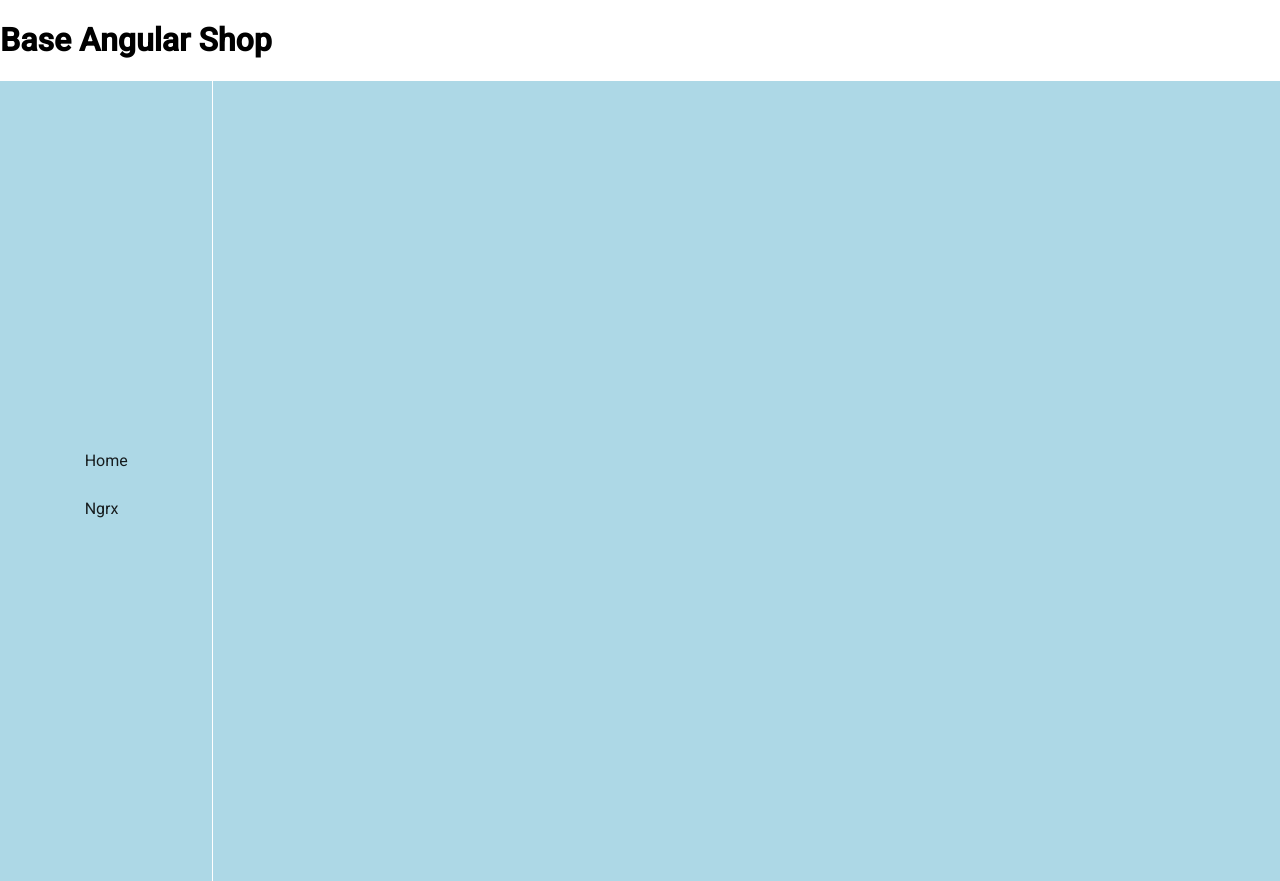
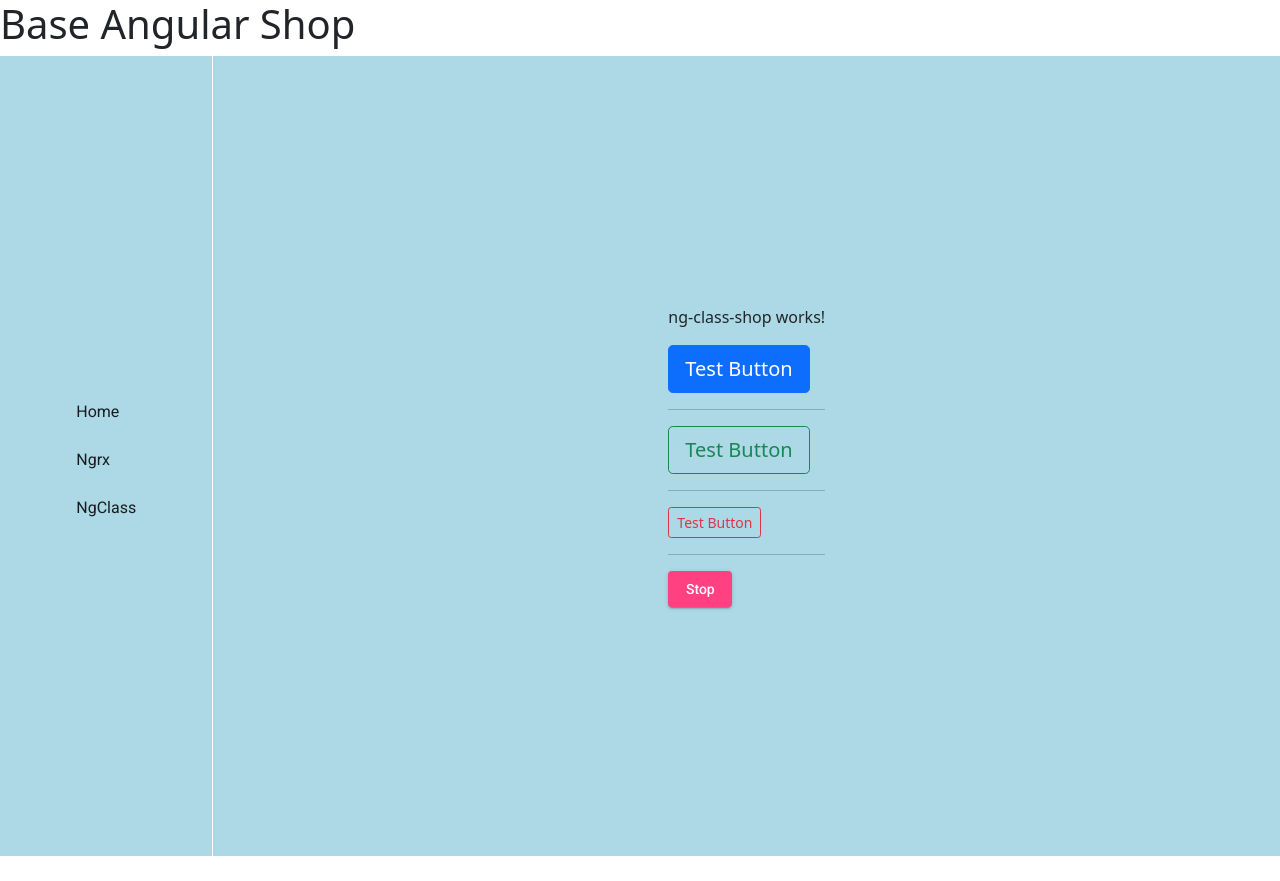
Before and after one commit to coinci/BaseAngularShop, an Angular app: page /ngclassShop in a window 1280 px wide. Before the commit this address led to /. After the commit the page ends 856 px from the top, so only its background shows below. Built offline with nearby package versions, Linux system fonts and the light colour scheme.

Commit message:
Add ngclass shop

```diff
--- a/angular.json
+++ b/angular.json
@@ -32,7 +32,8 @@
             ],
             "styles": [
               "./node_modules/@angular/material/prebuilt-themes/indigo-pink.css",
-              "src/styles.scss"
+              "src/styles.scss",
+              "./node_modules/bootstrap/dist/css/bootstrap.css"
             ],
             "scripts": []
           },
--- a/package.json
+++ b/package.json
@@ -20,6 +20,7 @@
     "@angular/platform-browser": "~13.3.0",
     "@angular/platform-browser-dynamic": "~13.3.0",
     "@angular/router": "~13.3.0",
+    "bootstrap": "^5.1.3",
     "rxjs": "~7.5.0",
     "tslib": "^2.3.0",
     "zone.js": "~0.11.4"
--- a/src/Models/BaseObjectIdentify.ts
+++ b/src/Models/BaseObjectIdentify.ts
@@ -1,3 +1,5 @@
 class baseObjectIdentity {
     public id: string | undefined ;
+    t1: string | undefined;
+    t2: string | undefined;
 }
--- a/src/app/app-routing.module.ts
+++ b/src/app/app-routing.module.ts
@@ -1,11 +1,13 @@
 import { NgModule } from '@angular/core';
 import { RouterModule, Routes } from '@angular/router';
 import { HomePageComponent } from './home-page/home-page.component';
+import { NgClassShopComponent } from './ng-class-shop/ng-class-shop.component';
 import { NgrxShopComponent } from './ngrx-shop/ngrx-shop.component';
 
 const routes: Routes = [
   { path: 'home', component: HomePageComponent},
-  { path: 'ngrx', component: NgrxShopComponent}
+  { path: 'ngrx', component: NgrxShopComponent},
+  { path: 'ngclassShop', component: NgClassShopComponent}
 ];
 
 @NgModule({
--- a/src/app/app.component.html
+++ b/src/app/app.component.html
@@ -5,6 +5,7 @@
     <mat-nav-list>
       <a mat-list-item routerLink="/home">Home</a>
       <a mat-list-item routerLink="/ngrx">Ngrx</a>
+      <a mat-list-item routerLink="/ngclassShop"> NgClass</a>
     </mat-nav-list>
   </mat-grid-tile>
   <mat-grid-tile colspan="10">
--- a/src/app/app.module.ts
+++ b/src/app/app.module.ts
@@ -9,13 +9,15 @@ import { AppComponent } from './app.component';
 import { HomePageComponent } from './home-page/home-page.component';
 import { NgrxShopComponent } from './ngrx-shop/ngrx-shop.component';
 import { BrowserAnimationsModule } from '@angular/platform-browser/animations';
+import { NgClassShopComponent } from './ng-class-shop/ng-class-shop.component';
 
 
 @NgModule({
   declarations: [
     AppComponent,
     HomePageComponent,
-    NgrxShopComponent
+    NgrxShopComponent,
+    NgClassShopComponent
   ],
   imports: [
     BrowserModule,
--- /dev/null
+++ b/src/app/ng-class-shop/ng-class-shop.component.html
@@ -0,0 +1,8 @@
+<p>ng-class-shop works!</p>
+<button [ngClass]="getStringClass()">Test Button</button>
+<hr/>
+<button [ngClass]="getArrayClass()">Test Button</button>
+<hr/>
+<button [ngClass]="getObjectClass()">Test Button</button>
+<hr/>
+<button mat-raised-button color="accent" (click)="updateClass()">Stop</button>
--- /dev/null
+++ b/src/app/ng-class-shop/ng-class-shop.component.ts
@@ -0,0 +1,41 @@
+import { Component, OnInit } from '@angular/core';
+
+@Component({
+  selector: 'app-ng-class-shop',
+  templateUrl: './ng-class-shop.component.html',
+  styleUrls: ['./ng-class-shop.component.scss']
+})
+export class NgClassShopComponent implements OnInit {
+
+  constructor() { }
+
+  ngOnInit(): void {
+  }
+
+  getStringClass(): string {
+    return "btn btn-primary btn-lg";
+  }
+
+  getArrayClass(): string[] {
+    return [
+      'btn',
+      'btn-outline-success',
+      'btn-lg',
+    ]
+  }
+
+  getObjectClass(): object {
+    return {
+      "btn":true,
+      "btn-outline-danger": true,
+      "btn-outline-success": false,
+      "btn-lg":false,
+      "btn-sm": true,
+    }
+  }
+
+  updateClass(): object {
+    return {};
+  }
+
+}
```
Also changed, not shown: src/app/ng-class-shop/ng-class-shop.component.scss (added), 2 other files (tests, documents, lock files or other folders).
